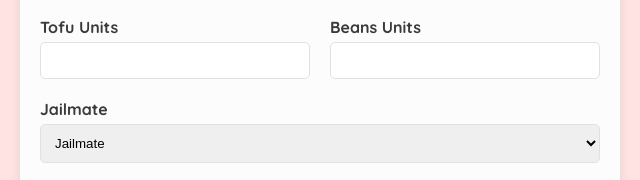
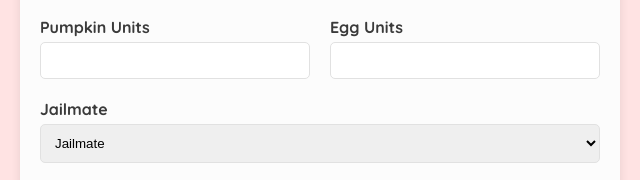
Before and after one commit to oykuthegamewitch/RatJail, a plain HTML site: page index.html in a window 1280 px wide. Shown: the part 218-398 px from the top of the page, 65-705 px from the left. Drawn offline with Linux system fonts and the light colour scheme.

Commit message:
Update index.html - Pumpkin and Eggs

```diff
--- a/index.html
+++ b/index.html
@@ -20,11 +20,11 @@
 
             <div class="input-row">
                 <div class="input-column">
-                    <label for="baseRateTofu">Tofu Units</label>
+                    <label for="baseRateTofu">Pumpkin Units</label>
                     <input type="number" id="baseRateTofu" required>
                 </div>
                 <div class="input-column">
-                    <label for="baseRateBeans">Beans Units</label>
+                    <label for="baseRateBeans">Egg Units</label>
                     <input type="number" id="baseRateBeans" required>
                 </div>
             </div>
```
